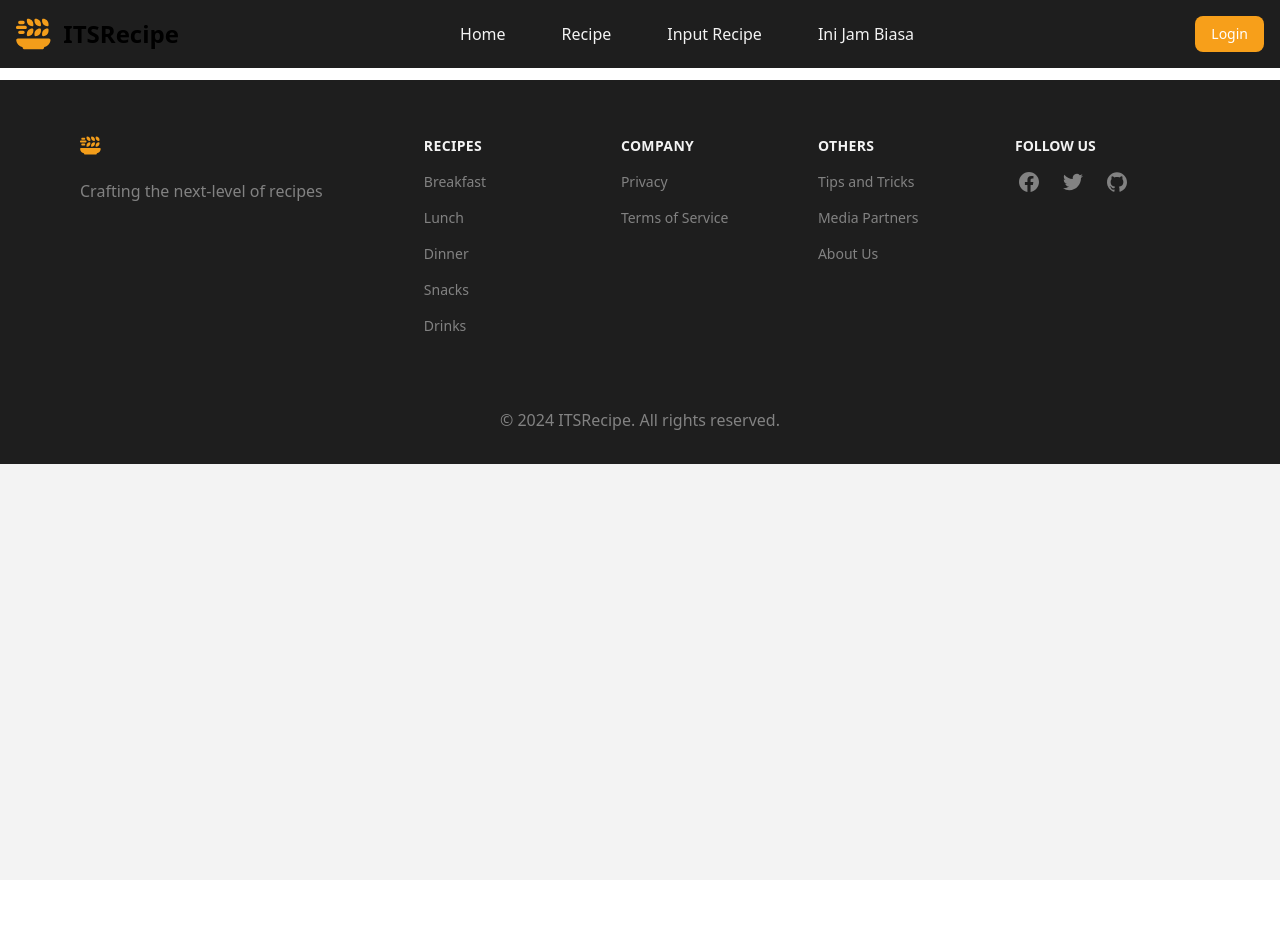
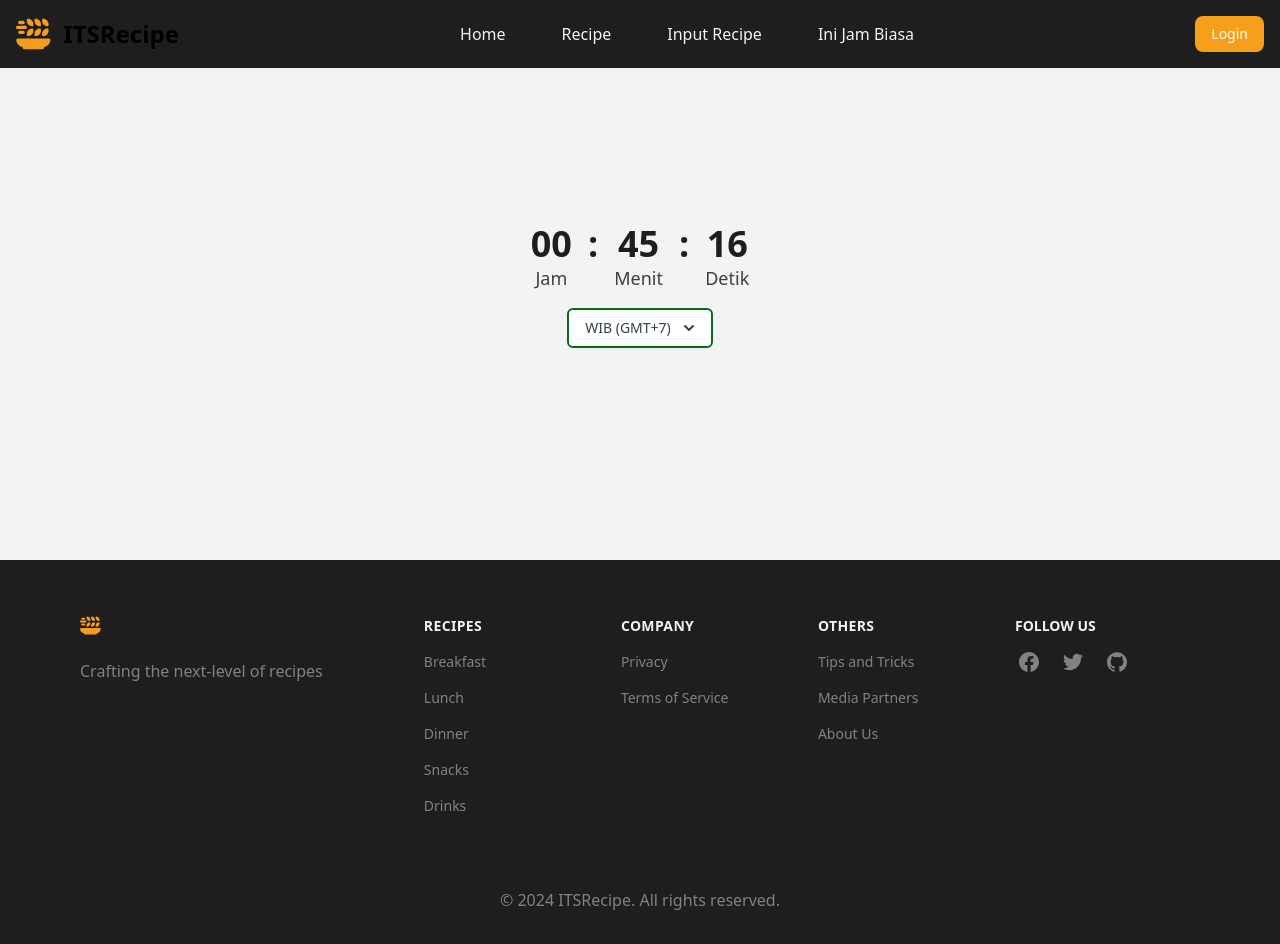
Before and after one commit to Kak-Palel/Resep-bunda-mikel, a React (Vite) app in the folder client/front-end/: page /jamBiasa in a window 1280 px wide. Before the commit the page ends 880 px from the top, so only its background shows below. Built offline with nearby package versions, Linux system fonts and the light colour scheme; no server answers.

Commit message:
Added digital timer page

```diff
--- /dev/null
+++ b/client/front-end/src/components/IniJam.tsx
@@ -0,0 +1,147 @@
+import React, { useState, useEffect, useRef } from "react";
+
+const TimeDisplay = () => {
+  const [currentTime, setCurrentTime] = useState(new Date());
+  const [timezone, setTimezone] = useState("WIB (GMT+7)");
+  const [isDropdownOpen, setIsDropdownOpen] = useState(false);
+  const dropdownRef = useRef(null);
+
+  useEffect(() => {
+    const interval = setInterval(() => {
+      setCurrentTime(new Date());
+    }, 1000);
+
+    return () => clearInterval(interval);
+  }, []);
+
+  const getTimeByZone = () => {
+    let offset = 7; // WIB (GMT+7)
+    if (timezone === "WITA (GMT+8)") offset = 8;
+    if (timezone === "WIT (GMT+9)") offset = 9;
+
+    const localTime = new Date(currentTime);
+    localTime.setHours(currentTime.getUTCHours() + offset);
+    return localTime;
+  };
+
+  const time = getTimeByZone();
+
+  const hours = String(time.getHours()).padStart(2, "0");
+  const minutes = String(time.getMinutes()).padStart(2, "0");
+  const seconds = String(time.getSeconds()).padStart(2, "0");
+
+  const toggleDropdown = () => {
+    setIsDropdownOpen(!isDropdownOpen);
+  };
+
+  const handleTimezoneChange = (zone) => {
+    setTimezone(zone);
+    setIsDropdownOpen(false);
+  };
+
+  const handleClickOutside = (event) => {
+    if (dropdownRef.current && !dropdownRef.current.contains(event.target)) {
+      setIsDropdownOpen(false);
+    }
+  };
+
+  useEffect(() => {
+    if (isDropdownOpen) {
+      document.addEventListener("mousedown", handleClickOutside);
+    } else {
+      document.removeEventListener("mousedown", handleClickOutside);
+    }
+
+    return () => {
+      document.removeEventListener("mousedown", handleClickOutside);
+    };
+  }, [isDropdownOpen]);
+
+  return (
+    <div className="flex flex-col items-center">
+      {/* Time Display with Custom Styling */}
+      <div className="flex">
+        <div className="mr-4">
+          <span className="block text-center text-4xl text-dark font-bold">{hours}</span>
+          <span className="block text-center text-lg text-gray-2">Jam</span>
+        </div>
+        <div className="text-4xl text-dark font-bold mr-4">
+          :
+        </div>
+        <div className="mr-4">
+          <span className="block text-center text-4xl text-dark font-bold">{minutes}</span>
+          <span className="block text-center text-lg text-gray-2">Menit</span>
+        </div>
+        <div className="text-4xl text-dark font-bold mr-4">
+          :
+        </div>
+        <div>
+          <span className="block text-center text-4xl text-dark font-bold">{seconds}</span>
+          <span className="block text-center text-lg text-gray-2">Detik</span>
+        </div>
+      </div>
+
+      <div className="relative inline-block text-left mt-4" ref={dropdownRef}>
+        <div className="w-full">
+          <button
+            onClick={toggleDropdown}
+            className="inline-flex justify-center w-full rounded-md border-2 border-dark_green shadow-sm px-4 py-2 bg-white text-sm font-medium text-gray-700 focus:outline-none focus:border-orange"
+            id="menu-button"
+            aria-expanded={isDropdownOpen}
+            aria-haspopup="true"
+          >
+            {timezone}
+            <svg
+              className="-mr-1 ml-2 h-5 w-5"
+              xmlns="http://www.w3.org/2000/svg"
+              viewBox="0 0 20 20"
+              fill="currentColor"
+              aria-hidden="true"
+            >
+              <path
+                fillRule="evenodd"
+                d="M5.292 7.293a1 1 0 011.414 0L10 10.586l3.293-3.293a1 1 0 111.414 1.414l-4 4a1 1 0 01-1.414 0l-4-4a1 1 0 010-1.414z"
+                clipRule="evenodd"
+              />
+            </svg>
+          </button>
+        </div>
+
+        {isDropdownOpen && (
+          <div
+            className="rounded-md shadow-lg bg-white ring-1 ring-black ring-opacity-5 focus:outline-none"
+            role="menu"
+            aria-orientation="vertical"
+            aria-labelledby="menu-button"
+          >
+            <div className="" role="none">
+              <button
+                className="text-gray-2 w-full block px-4 py-2 text-sm rounded-t-md hover:bg-orange hover:text-light"
+                role="menuitem"
+                onClick={() => handleTimezoneChange("WIB (GMT+7)")}
+              >
+                WIB (GMT+7)
+              </button>
+              <button
+                className="text-gray-2 w-full block px-4 py-2 text-sm hover:bg-orange hover:text-light"
+                role="menuitem"
+                onClick={() => handleTimezoneChange("WITA (GMT+8)")}
+              >
+                WITA (GMT+8)
+              </button>
+              <button
+                className="text-gray-2 w-full block px-4 py-2 text-sm rounded-b-md hover:bg-orange hover:text-light"
+                role="menuitem"
+                onClick={() => handleTimezoneChange("WIT (GMT+9)")}
+              >
+                WIT (GMT+9)
+              </button>
+            </div>
+          </div>
+        )}
+      </div>
+    </div>
+  );
+};
+
+export default TimeDisplay;
--- a/client/front-end/src/pages/JamBiasa.tsx
+++ b/client/front-end/src/pages/JamBiasa.tsx
@@ -1,9 +1,8 @@
 import React from "react";
 import { useNavigate } from "react-router-dom";
-import Footer from "../components/Footer"
-import Navbar from "../components/Navbar"
-import HomeTitle from "../components/home/HomeTitle"
-import RecipeSlide from "../components/home/RecipeSlide"
+import Footer from "../components/Footer";
+import Navbar from "../components/Navbar";
+import Jam from "../components/IniJam"
 
 const JamBiasa: React.FC = () => {
   const navigate = useNavigate();
@@ -12,8 +11,11 @@ const JamBiasa: React.FC = () => {
     <main className="bg-light w-full min-h-screen overflow-clip">
       <Navbar />
 
+      <div className="w-full py-[14rem] h-[20rem]">
+        <Jam />
+      </div>
 
-      <div className="w-full mt-[5rem]">
+      <div className="w-full mt-[7rem]">
         <Footer />
       </div>
     </main>
```
